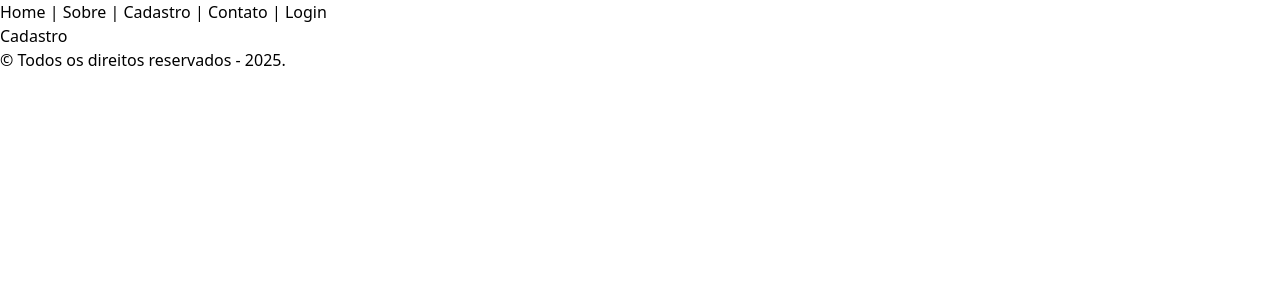
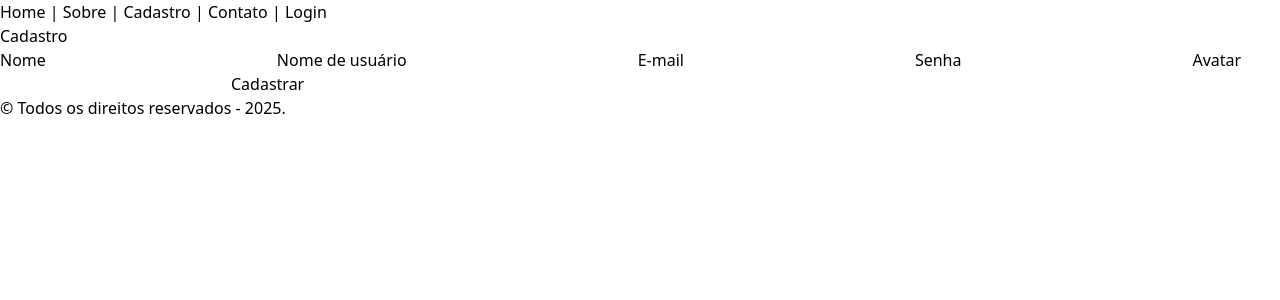
Before and after one commit to 1TDSPW-25/sistema-flow, a React (Vite) app: page /cadastro in a window 1280 px wide. Shown: the top 300 px of the page. Built offline with nearby package versions, Linux system fonts and the light colour scheme; data requests are answered from the project's data file.

Commit message:
feat(cadastro): estruturar formulário base

```diff
--- a/src/routes/Cadastro/index.tsx
+++ b/src/routes/Cadastro/index.tsx
@@ -1,9 +1,70 @@
+import { type FormEvent, useState } from "react";
+
 export default function Cadastro() {
+  const [nome, setNome] = useState("");
+  const [nomeUser, setNomeUser] = useState("");
+  const [email, setEmail] = useState("");
+  const [senha, setSenha] = useState("");
+  const [avatar, setAvatar] = useState("");
 
-    return(
-        <main>
-            <h1>Cadastro</h1>
-        </main>
-    )
+  function handleSubmit(event: FormEvent<HTMLFormElement>) {
+    event.preventDefault();
+  }
+    return (
+    <main>
+      <h1>Cadastro</h1>
+      <form onSubmit={handleSubmit}>
+        <label htmlFor="nome">Nome</label>
+        <input
+          id="nome"
+          name="nome"
+          value={nome}
+          onChange={(event) => setNome(event.target.value)}
+          required
+        />
+
+        <label htmlFor="nomeUser">Nome de usuário</label>
+        <input
+          id="nomeUser"
+          name="nomeUser"
+          value={nomeUser}
+          onChange={(event) => setNomeUser(event.target.value)}
+          required
+        />
+
+        <label htmlFor="email">E-mail</label>
+        <input
+          id="email"
+          name="email"
+          type="email"
+          value={email}
+          onChange={(event) => setEmail(event.target.value)}
+          required
+        />
+
+        <label htmlFor="senha">Senha</label>
+        <input
+          id="senha"
+          name="senha"
+          type="password"
+          value={senha}
+          onChange={(event) => setSenha(event.target.value)}
+          required
+        />
+
+        <label htmlFor="avatar">Avatar</label>
+        <input
+          id="avatar"
+          name="avatar"
+          type="url"
+          value={avatar}
+          onChange={(event) => setAvatar(event.target.value)}
+          required
+        />
+
+        <button type="submit">Cadastrar</button>
+      </form>
+    </main>
+  );
 
 }
```
